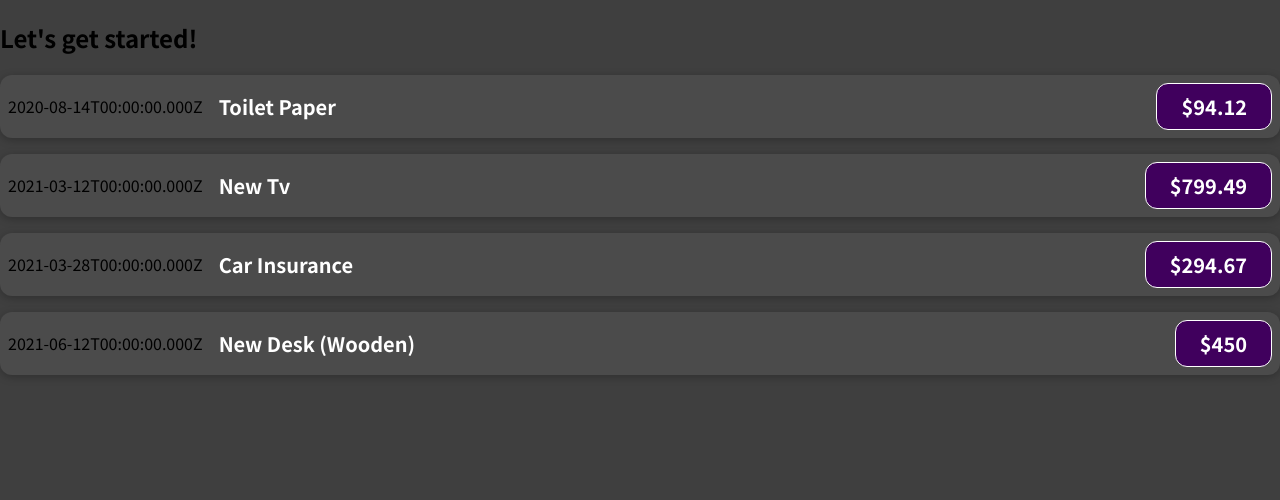
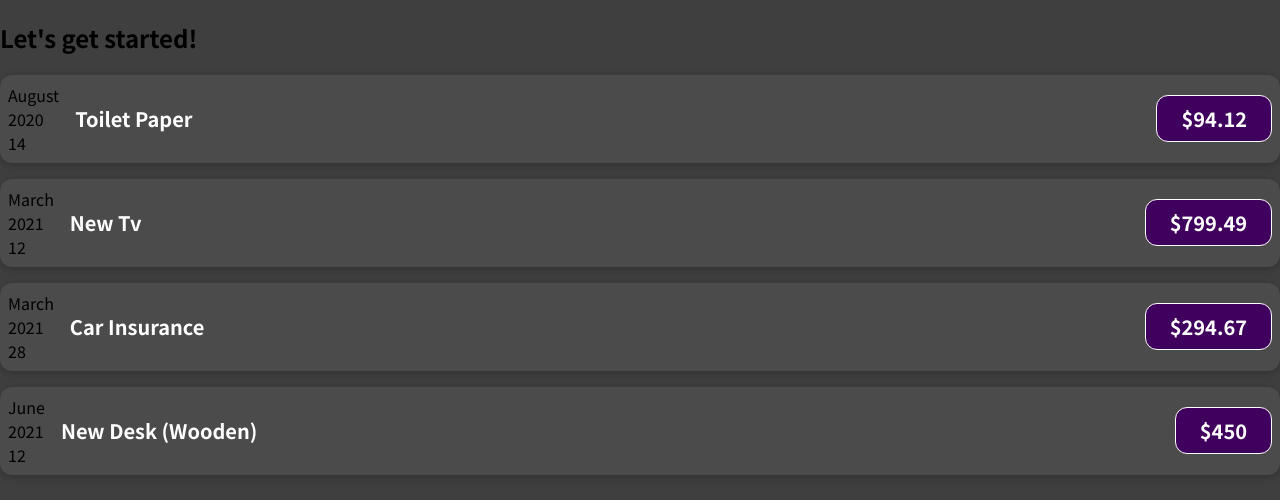
Before and after one commit to KamilKonopski/Expenses-Tracker-App, a JavaScript app: page / in a window 1280 px wide. Shown: the top 500 px of the page. Built offline with nearby package versions, Linux system fonts and the light colour scheme.

Commit message:
separate date to expenseDate file

```diff
--- /dev/null
+++ b/src/components/ExpenseDate/ExpenseDate.js
@@ -0,0 +1,15 @@
+const ExpenseDate = ({ date }) => {
+	const month = date.toLocaleString("en-US", { month: "long" });
+	const day = date.toLocaleString("en-US", { day: "2-digit" });
+	const year = date.getFullYear();
+
+	return (
+		<div>
+			<div>{month}</div>
+			<div>{year}</div>
+			<div>{day}</div>
+		</div>
+	);
+};
+
+export default ExpenseDate;
--- a/src/components/ExpenseItem/ExpenseItem.js
+++ b/src/components/ExpenseItem/ExpenseItem.js
@@ -1,9 +1,11 @@
+import ExpenseDate from "../ExpenseDate/ExpenseDate";
+
 import "./ExpenseItem.css";
 
 const ExpenseItem = ({ title, amount, date }) => {
 	return (
 		<div className="expense-item">
-			<div>{date.toISOString()}</div>
+			<ExpenseDate date={date} />
 			<div className="expense-item__description">
 				<h2>{title}</h2>
 				<div className="expense-item__price">${amount}</div>
```
Also changed, not shown: 1 other file (tests, documents, lock files or other folders).
